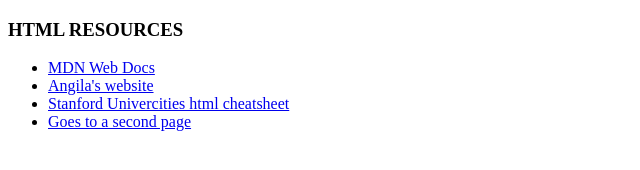
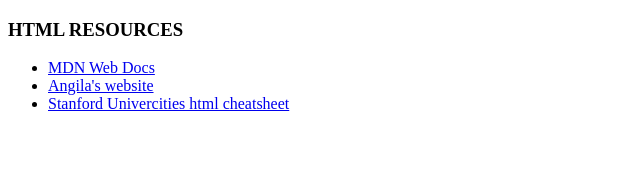
Before and after one commit to sttub/testwebdev, a plain HTML site: page htmlresources.html in a window 1280 px wide. Shown: the whole page, without its empty margins (0-640 px from the left). Drawn offline with Linux system fonts and the light colour scheme.

Commit message:
Update htmlresources.html

```diff
--- a/htmlresources.html
+++ b/htmlresources.html
@@ -18,7 +18,6 @@
         <li><a href="https://developer.mozilla.org/en-US/"</a> MDN Web Docs</li>
         <li><a href="https://www.appbrewery.co/"</a> Angila's website</li>
         <li><a href="https://web.stanford.edu/group/csp/cs21/htmlcheatsheet.pdf"</a> Stanford Univercities html cheatsheet </li>
-        <li><a href="/Users/sammy/devops/webdev/udemyAngila/second.html"</a> Goes to a second page</li>
         <!-- li><a href="https://example.com">Website</a></li>-->
     </ul>
 
```
